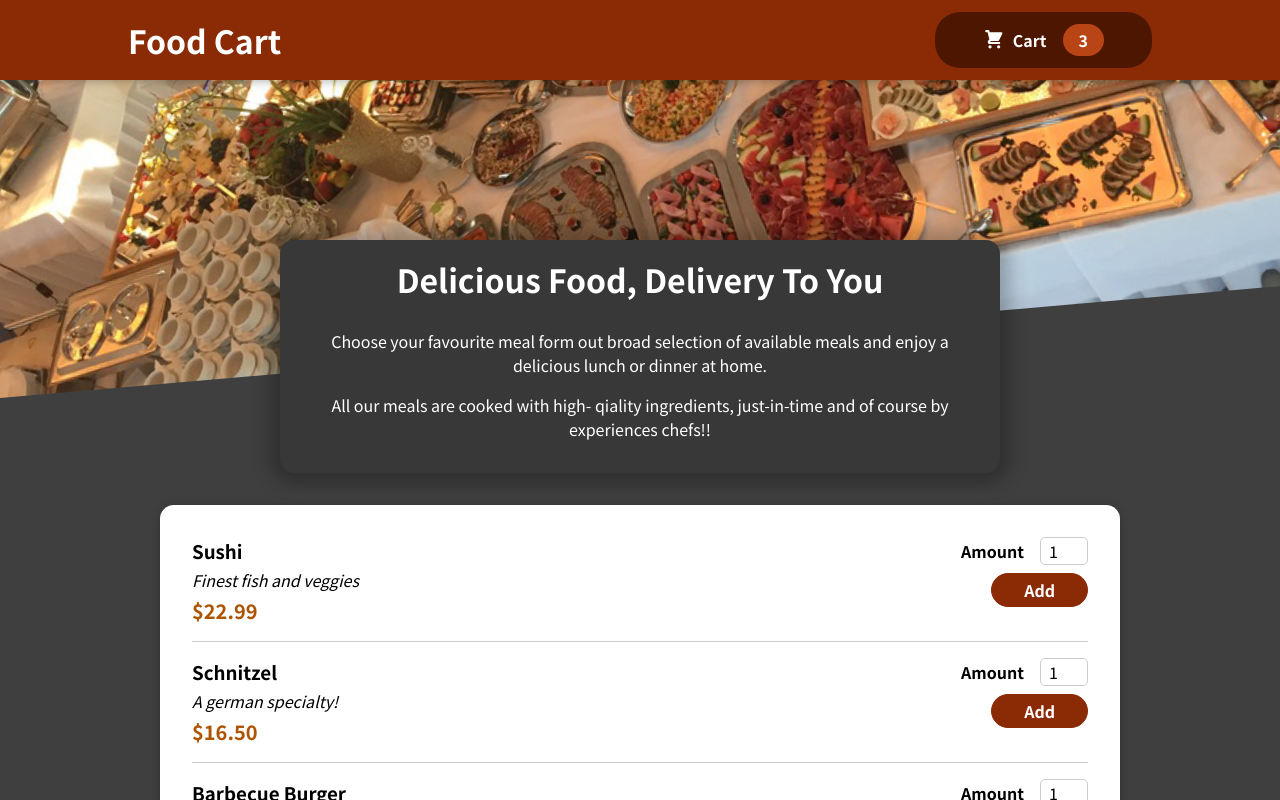
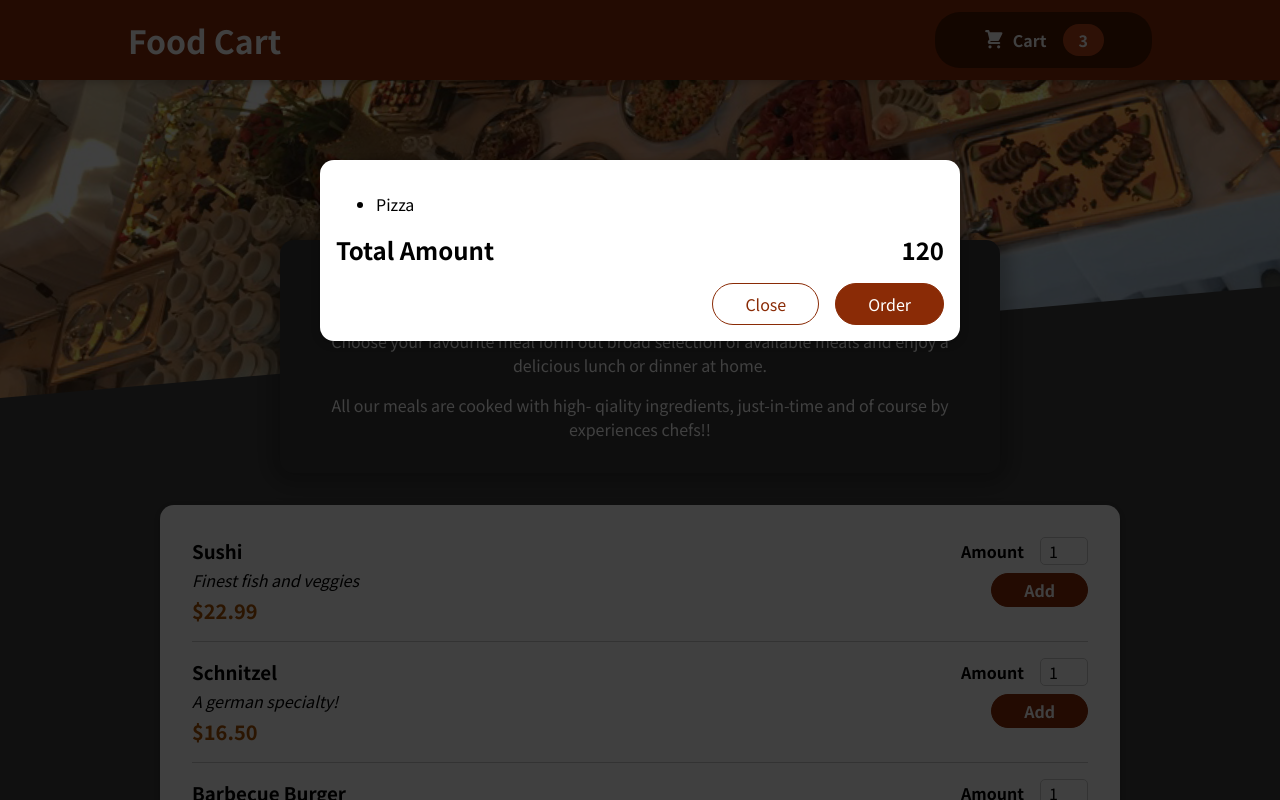
Before and after one commit to Nipun3120/food-order-app-react, a React (Create React App) app: page / in a window 1280 px wide. Shown: the top 800 px of the page. Built offline with nearby package versions, Linux system fonts and the light colour scheme.

Commit message:
cart updated

```diff
--- a/src/App.js
+++ b/src/App.js
@@ -1,10 +1,12 @@
 import React from "react";
+import Cart from "./components/cart/Cart";
 import Header from "./components/layout/Header";
 import Meals from "./components/meals/Meals";
 
 function App() {
   return (
     <React.Fragment>
+      <Cart />
       <Header />
       <main>
         <Meals />
--- a/src/components/UI/Modal.js
+++ b/src/components/UI/Modal.js
@@ -14,17 +14,13 @@
     </div>
 };
 
-const portalElement = document.querySelector('#overlays');
+const portalElement = document.getElementById('overlays');
 
 const Modal = (props) => {
     return (
         <React.Fragment>
-            <Backdrop />
-            <ModalOverlay>{props.children}</ModalOverlay>
-
-            {ReactDOM.createPortal(<Backdrop />), portalElement}
-            {ReactDOM.createPortal(<ModalOverlay>{props.children}</ModalOverlay>), portalElement}
-
+            {ReactDOM.createPortal(<Backdrop />, portalElement)}
+            {ReactDOM.createPortal(<ModalOverlay> {props.children} </ModalOverlay>, portalElement) }
         </React.Fragment>
     )
 }
--- a/src/components/cart/Cart.js
+++ b/src/components/cart/Cart.js
@@ -1,5 +1,6 @@
 import React from 'react'
 import classes from '../../assets/css/Cart/Cart.module.css';
+import Modal from '../UI/Modal';
 
 const Cart = () => {
     const cartItems =
@@ -13,8 +14,8 @@
     </ul>;
 
     return (
-        <div>
-           {cartitems}
+        <Modal>
+           {cartItems}
             <div className={classes.total}>
                 <span>Total Amount</span>
                 <span>120</span>
@@ -23,7 +24,7 @@
                 <button className={classes['button--alt']}>Close</button>
                 <button className={classes.button}>Order</button>
             </div>
-        </div>
+        </Modal>
     )
 }
 
```
Also changed, not shown: 1 other file (tests, documents, lock files or other folders).
